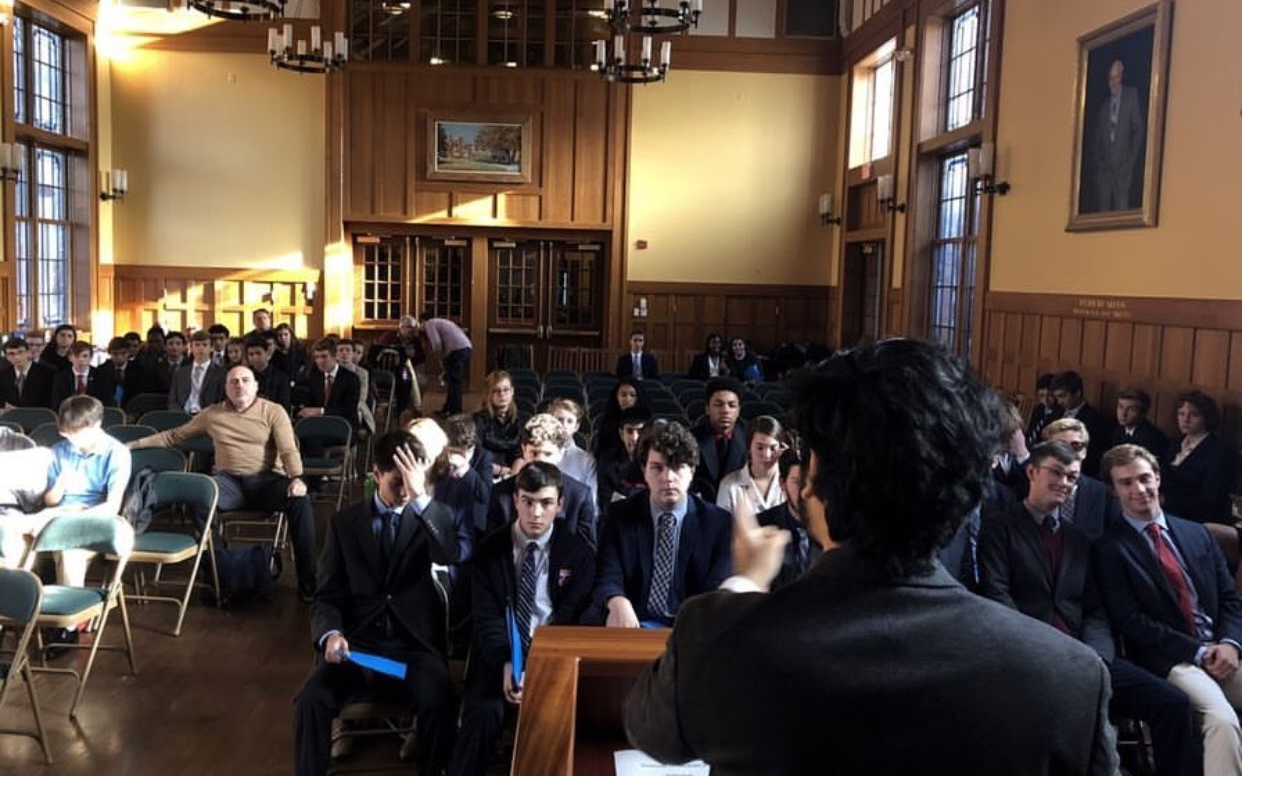
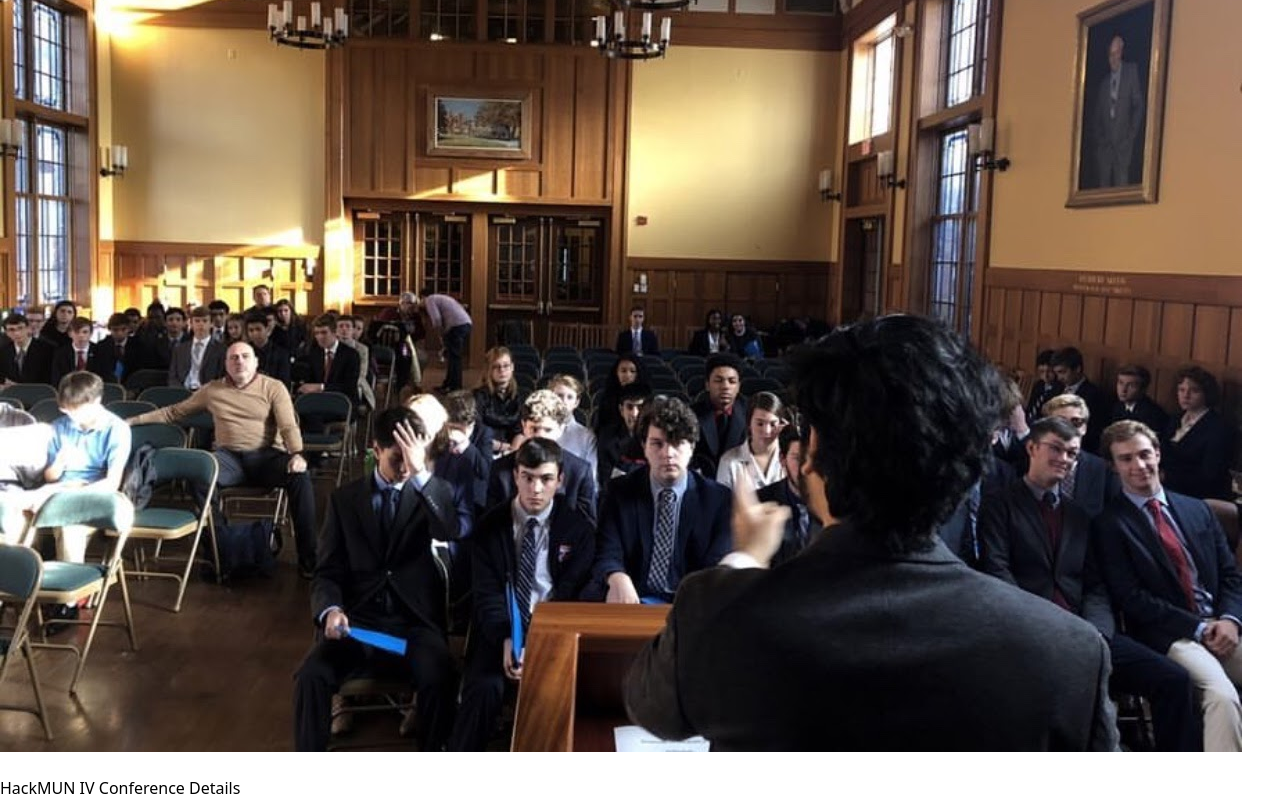
Before and after one commit to vmalik712/hackmun, a Next.js app: page / in a window 1280 px wide. Shown: the part 2562-3362 px from the top of the page. Built offline with nearby package versions, Linux system fonts and the light colour scheme; a web font is replaced by a local one.

Commit message:
gray-900

```diff
--- a/pages/committees/index.js
+++ b/pages/committees/index.js
@@ -25,7 +25,7 @@ export default function Committees({ allCommitteesData }) {
 
       <div className="py-12 bg-white">
         <div className="max-w-7xl mx-auto px-4 sm:px-6 lg:px-8">
-          <h1 className="text-4xl font-bold leading-snug tracking-tight text-gray-800 lg:text-4xl lg:leading-tight xl:text-6xl xl:leading-tight">
+          <h1 className="text-4xl font-bold leading-snug tracking-tight text-sky-500 lg:text-4xl lg:leading-tight xl:text-6xl xl:leading-tight">
             Committees
           </h1>
 
@@ -38,9 +38,9 @@ export default function Committees({ allCommitteesData }) {
                     <div className="max-w-sm rounded overflow-hidden shadow-lg">
                       <img className="w-full" src={image} alt="" pt-0 />
                       <div className="px-6 py-4">
-                        <div className="text-xs mb-1">{type}</div>
+                        <div className="text-xs text-neutral-700">{type}</div>
                         <div className="font-bold text-xl mb-2">{title}</div>
-                        <p className="text-gray-700 text-base">
+                        <p className="text-gray-700 text-base text-m">
                           {description}
                         </p>
                       </div>
--- a/pages/conference.js
+++ b/pages/conference.js
@@ -6,7 +6,7 @@ export default function Conference() {
             <div className="py-12 max-w-7xl mx-auto px-4 sm:px-6 lg:px-8 w-full">
                 <div className="flex items-center w-full">
                     <div className="mb-8 w-full">
-                        <h1 className="text-4xl font-bold leading-snug tracking-tight text-gray-800 lg:text-4xl lg:leading-tight xl:text-6xl xl:leading-tight">
+                        <h1 className="text-4xl font-bold leading-snug tracking-tight text-sky-500 lg:text-4xl lg:leading-tight xl:text-6xl xl:leading-tight">
                             HackMUN IV Conference Details
                         </h1>
 
--- a/pages/index.js
+++ b/pages/index.js
@@ -17,7 +17,10 @@ export default function Home() {
         <title>{siteTitle}</title>
       </Head>
 
-      <br />
+
+      <div className="py-12 mx-auto px-4 sm:px-6 lg:px-8 w-full">
+        <div className="flex items-center w-full">
+          <div className="mb-8 w-full">
 
             <div className="relative bg-white overflow-hidden">
               <div className="max-w-7xl mx-auto">
@@ -36,8 +39,8 @@ export default function Home() {
                   <main className="mx-auto max-w-7xl px-4 sm:px-6 lg:px-8">
                     <div className="sm:text-center lg:text-left">
                       <h1 className="text-4xl tracking-tight font-extrabold text-neutral-900 sm:text-5xl md:text-6xl">
-                  <span className="block xl">HackMUN IV</span>{' '}
-                  <span className="block text-sky-500 xl:inline">April 2, 2022</span>
+                        <span className="block xl text-sky-500">HackMUN IV</span>{' '}
+                        <span className="block xl:inline sm:text-3xl md:text-5xl">April 2, 2022</span>
                       </h1>
                       <p className="mt-3 text-base text-gray-500 sm:mt-5 sm:text-lg sm:max-w-xl sm:mx-auto md:mt-5 md:text-xl lg:mx-0">
                         The Hackley Model UN Club is planning to host its HackMUN IV conference on April 2, 2022 and is very excited to potentially run an in-person conference. This year&apos;s secretariat for HackMUN IV is Daniel Cai, Advith Sharma, Tibet Yakut, and Steven Yu.
@@ -73,7 +76,20 @@ export default function Home() {
               </div>
             </div>
 
+
             <br />
+
+            <div className="mx-auto max-w-7xl px-4 sm:px-6 lg:px-8 sm:text-center lg:text-left">
+              <h1 className="text-3xl font-bold leading-snug tracking-tight text-neutral-800 lg:text-3xl lg:leading-tight xl:text-5xl xl:leading-tight">
+                HackMUN IV Conference Details
+              </h1>
+            </div>
+
+
+          </div>
+        </div>
+      </div>
+
 
     </Layout>
   )
--- a/pages/secretariat.js
+++ b/pages/secretariat.js
@@ -6,7 +6,7 @@ export default function Secretariat() {
             <div className="py-12 max-w-7xl mx-auto px-4 sm:px-6 lg:px-8 w-full">
                 <div className="flex items-center w-full">
                     <div className="mb-8 w-full">
-                        <h1 className="text-4xl font-bold leading-snug tracking-tight text-gray-800 lg:text-4xl lg:leading-tight xl:text-6xl xl:leading-tight">
+                        <h1 className="text-4xl font-bold leading-snug tracking-tight text-sky-500 lg:text-4xl lg:leading-tight xl:text-6xl xl:leading-tight">
                             HackMUN IV Secretariat
                         </h1>
 
```
Lines whose indentation alone changed are shown as unchanged.
